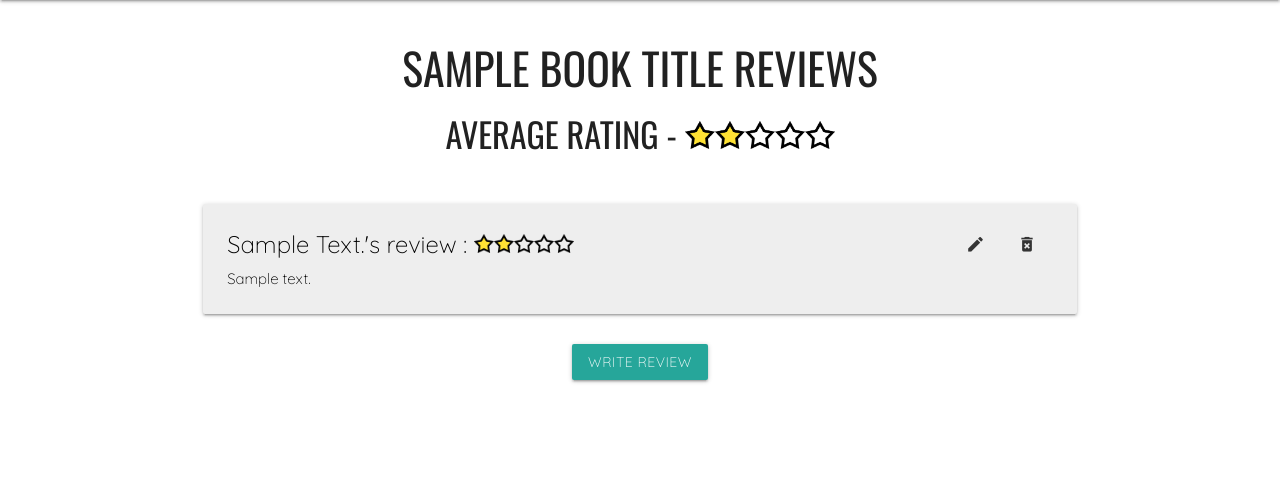
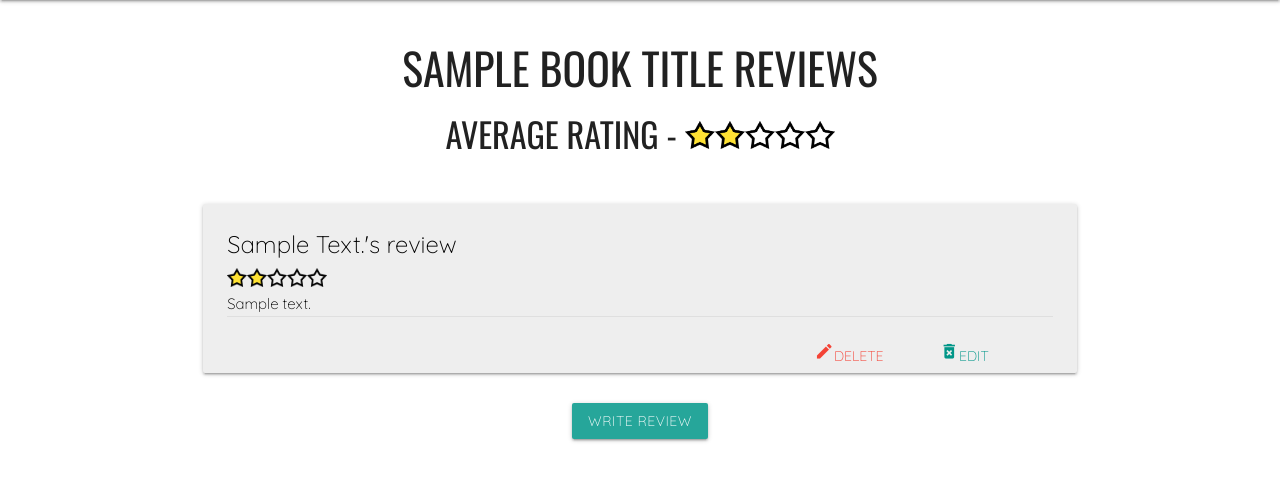
Before and after one commit to KelvinHere/book-review-app, a Flask app: template templates/viewreviews.html in a window 1280 px wide. Shown: the part 64-545 px from the top of the page. Run offline with Flask 2, Linux system fonts and the light colour scheme; the template is opened without the code that fills it: most values are stand-ins (such as "Sample title", 1, 10 or a date in 2020); some libraries are stand-ins or nearby versions.

Commit message:
HTML/CSS: Update review styling and buttons

```diff
--- a/templates/viewreviews.html
+++ b/templates/viewreviews.html
@@ -11,16 +11,18 @@
         <div class="col s12">
             <div class="card grey lighten-3">
                 <div class="card-content black-text">
-                    <span class="card-title valign-wrapper">{{review.reviewer.title()}}'s review :
-                        <img src="{{url_for('static', filename='images/stars/star-')}}{{review.rating}}.png"
+                    <span class="card-title valign-wrapper">{{review.reviewer.title()}}'s review</span>
+                    <img src="{{url_for('static', filename='images/stars/star-')}}{{review.rating}}.png"
                             alt="{{review.rating}} stars image" class="review-rating">
-                        <a href="{{url_for('delete_review', book_id=book_id, review_id=review._id)}}"
-                            class="transparent right btn-flat review-edit-button"><i
-                                class="material-icons">delete_forever</i></a>
-                        <a href="{{url_for('edit_review', book_id=book_id, review_id=review._id)}}"
-                            class="transparent right btn-flat review-edit-button"><i
-                                class="material-icons">create</i></a></span>
                     <p>{{review.review}}</p>
+                    <div class="card-action">
+                      <a href="{{url_for('delete_review', book_id=book_id, review_id=review._id)}}"
+                        class="transparent right teal-text btn-flat"><i
+                        class="material-icons">delete_forever</i>Edit</a>
+                      <a href="{{url_for('edit_review', book_id=book_id, review_id=review._id)}}"
+                        class="transparent right red-text btn-flat"><i
+                        class="material-icons">create</i>Delete</a>
+                    </div>
                 </div>
             </div>
         </div>
```
